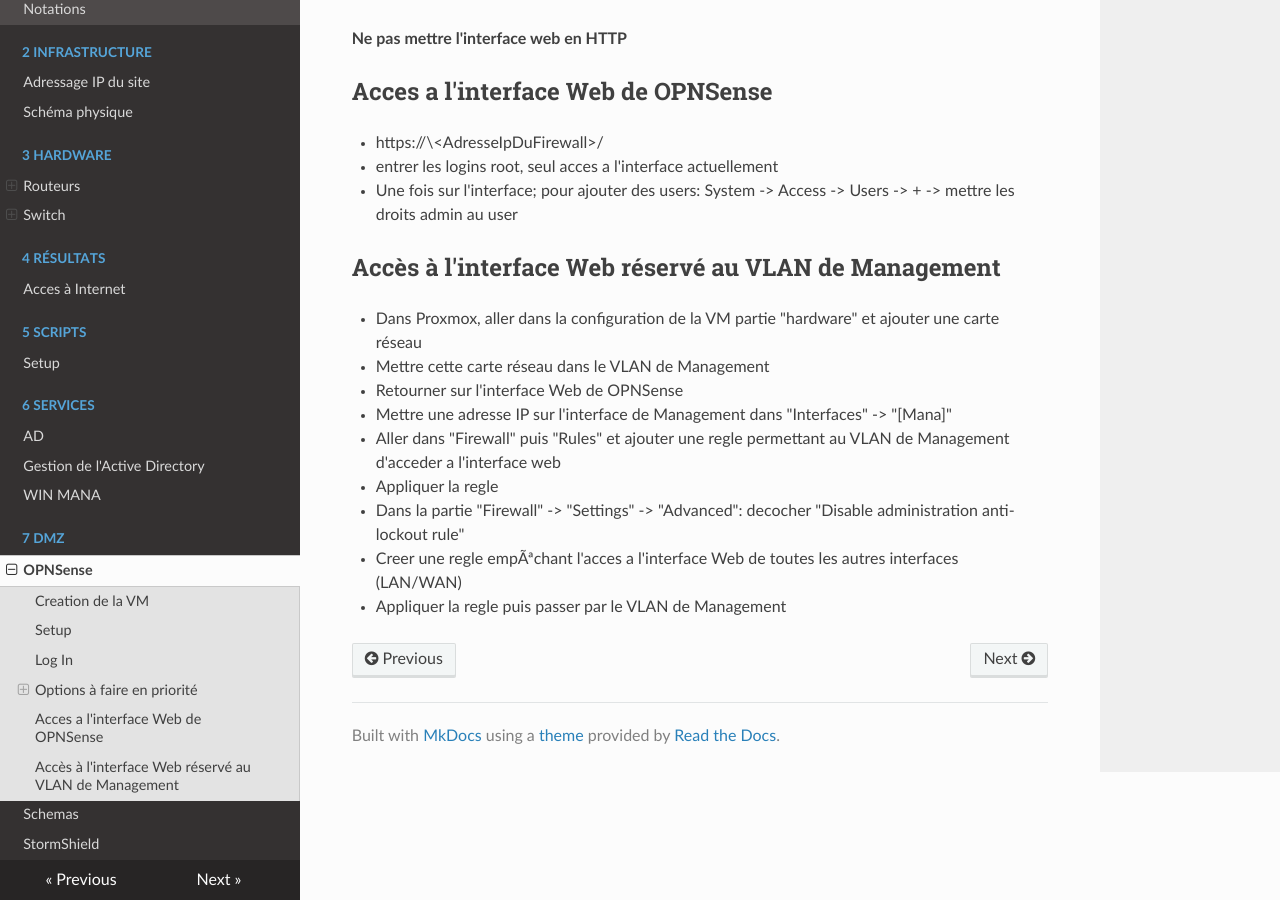
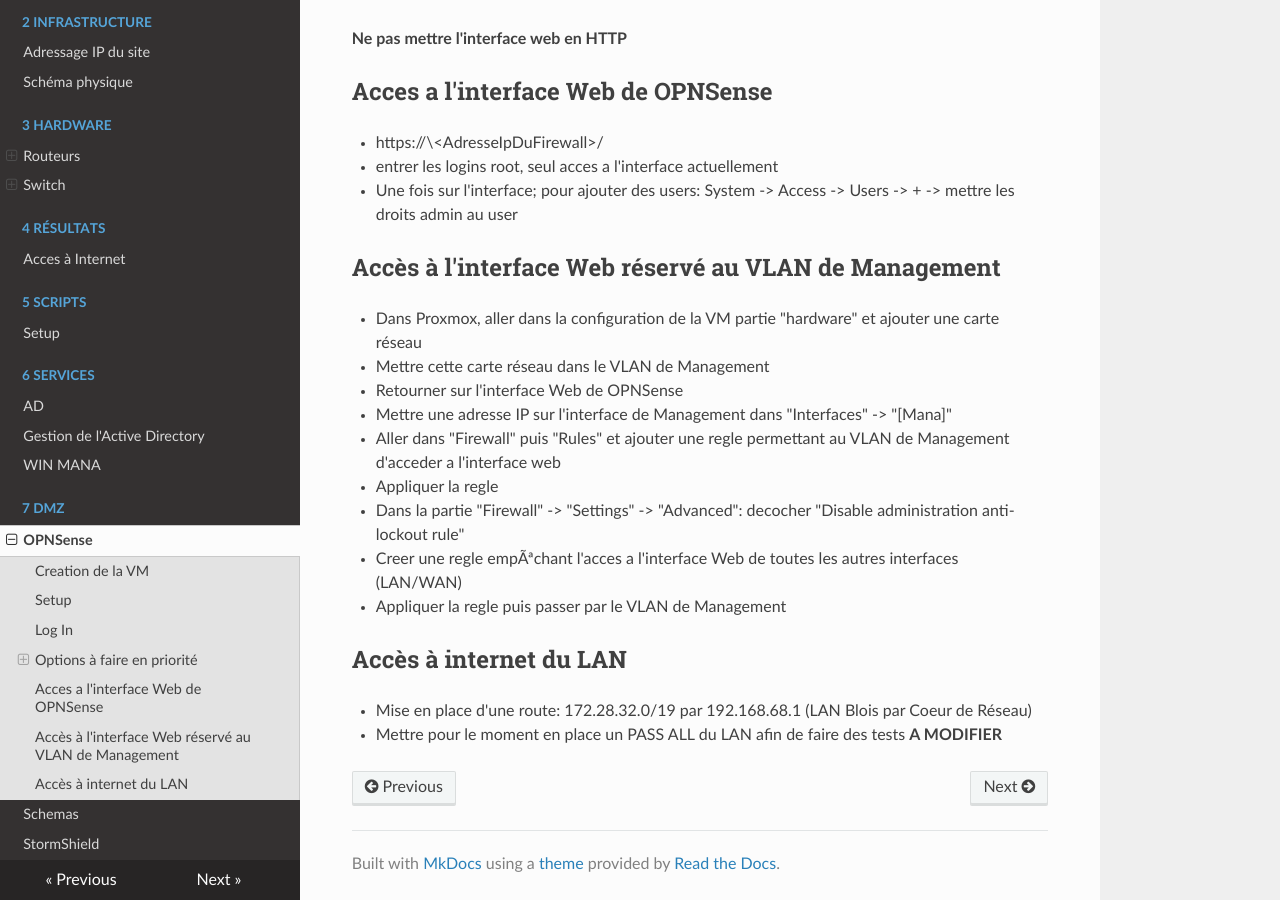
Before and after one commit to DSISportLudique/SportLudique2Doc, an MkDocs documentation site: the page built from docs/7 - DMZ/OPNSense.md, in a window 1280 px wide and 900 px high, scrolled down 1077 px. Built offline with MkDocs 1.6.1, drawn with Linux system fonts in a browser that asks for light colours; nearby versions of some CDN libraries.

Commit message:
accès réseau opnsense

```diff
--- a/docs/7 - DMZ/OPNSense.md
+++ b/docs/7 - DMZ/OPNSense.md
@@ -47,3 +47,8 @@
 - Dans la partie "Firewall" -> "Settings" -> "Advanced": decocher "Disable administration anti-lockout rule"
 - Creer une regle empÃªchant l'acces a l'interface Web de toutes les autres interfaces (LAN/WAN)
 - Appliquer la regle puis passer par le VLAN de Management
+
+## Accès à internet du LAN
+- Mise en place d'une route: 172.28.32.0/19 par 192.168.68.1 (LAN Blois par Coeur de Réseau)
+- Mettre pour le moment en place un PASS ALL du LAN afin de faire des tests
+**A MODIFIER**
```
